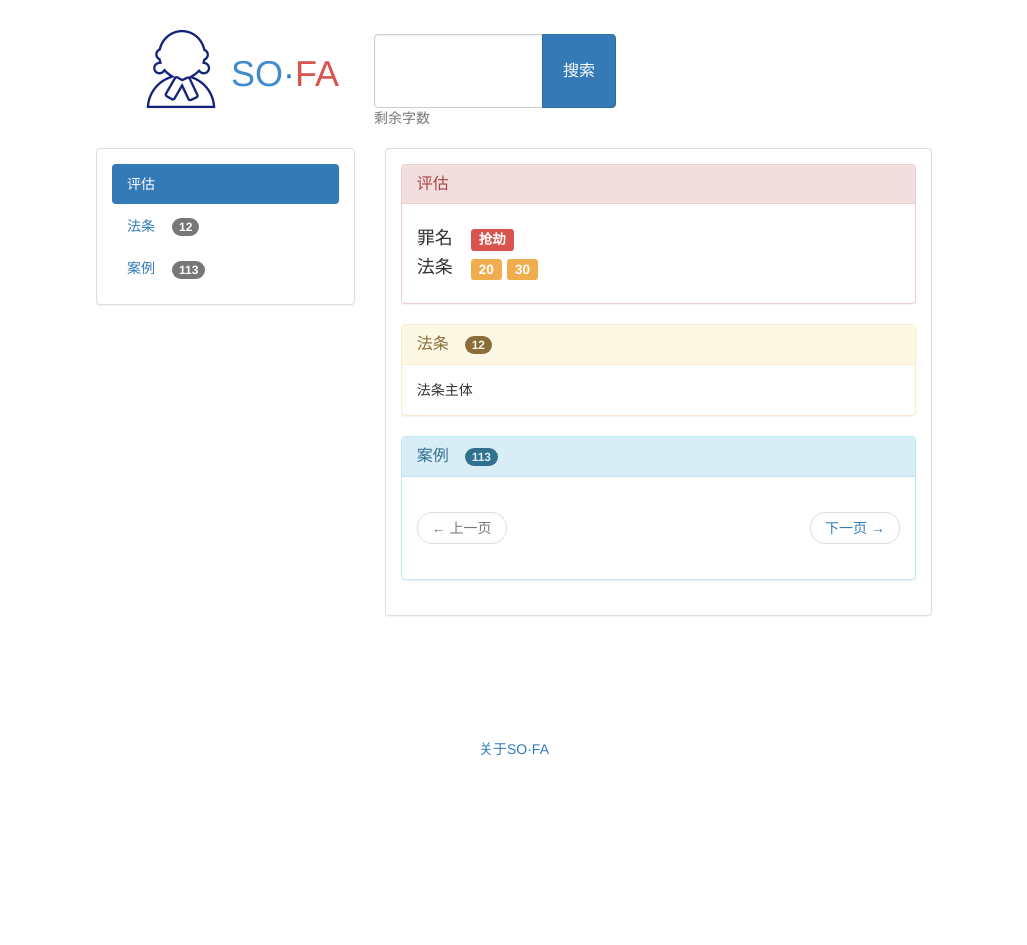
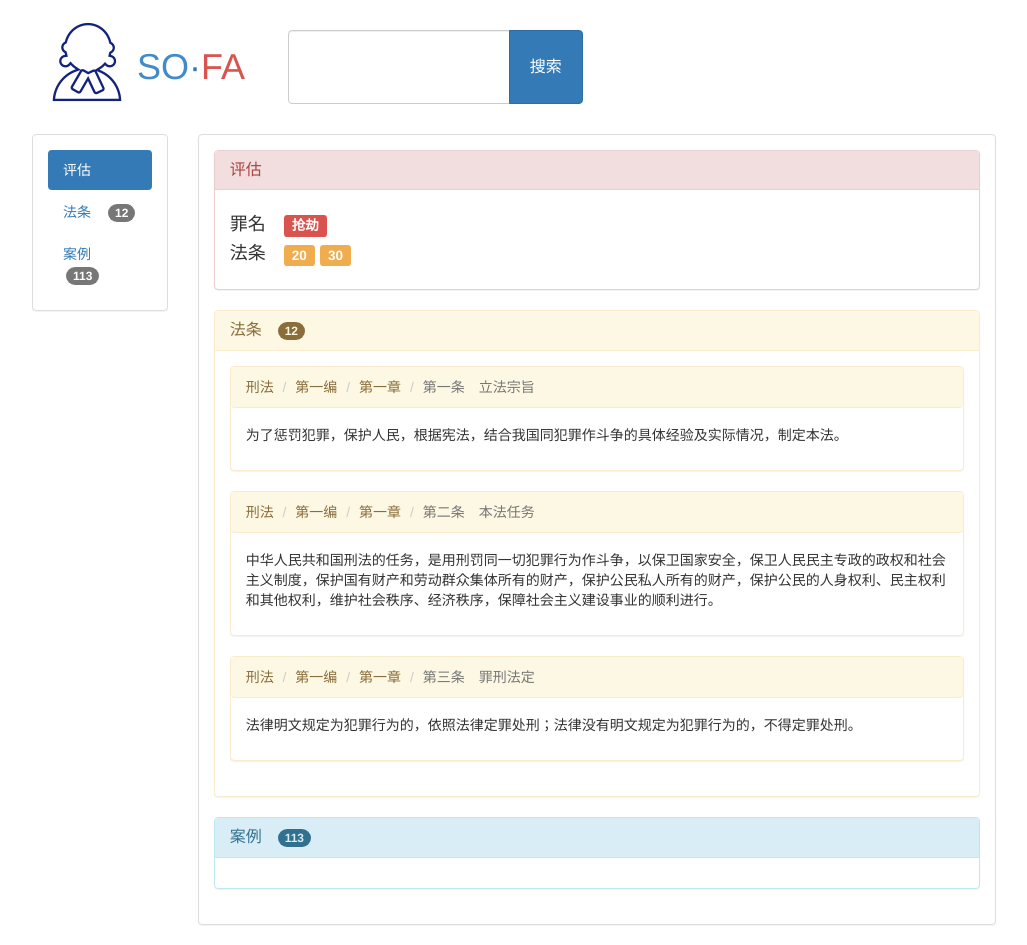
Before and after one commit to ZiUNO/LegalJudgment, a Flask app: template utils/web/flaskr/templates/search.html in a window 1280 px wide. Shown: the whole page, without its empty margins (126-1153 px from the left). Before the commit the page ends 755 px from the top, so only its background shows below. Run offline with Flask 2, Linux system fonts and the light colour scheme; the template is opened without the code that fills it, so the values that code supplies are empty; parts of the project's set-up code (start-up, migrations or seed data) failed here and were passed over; some libraries are stand-ins or nearby versions.

Commit message:
Complete: index.html:当输入为空格时不进行跳转（取消监听字数） search.html:实现法条显示/评估（取消导航） Next: search.html:显示来自觅律搜索的相关案例

```diff
--- a/utils/web/flaskr/templates/search.html
+++ b/utils/web/flaskr/templates/search.html
@@ -15,7 +15,7 @@
                 $(this).addClass('active');
             });
             $(' textarea').keydown(function (e) {
-                if (e.which === 13){
+                if (e.which === 13) {
                     e.preventDefault();
                     $(' form').submit();
                 }
@@ -24,10 +24,10 @@
     </script>
 </head>
 <body>
-<div class="container-fluid" style="margin-left: 15%; margin-right: 15%;">
+<div class="container-fluid" style="margin-left: 10%; margin-right: 10%;">
     <div class="row-fluid">
         <div class="span12">
-            <div class="row-fluid" style="display: flex; align-items: center; margin-left: 50px;">
+            <div class="row-fluid" style="display: flex; align-items: center; margin-left: 20px;">
                 <div class="span6">
                     <a href="index.html"><img alt="SOFA" src="img/logo.png" width="100" height="100"/></a>
                 </div>
@@ -40,7 +40,7 @@
                         </h1>
                     </a>
                 </div>
-                <div class="col-md-4" style="margin-left: 20px; margin-top: 34px;">
+                <div class="col-md-4" style="margin-left: 28px; margin-top: 30px; margin-bottom: 20px;">
                     <form class="form-search input-group" method="get" action="search.html">
                         <textarea class="input-medium search-query form-control"
                                   name="q" rows="3" style="resize: none;"></textarea>
@@ -49,13 +49,10 @@
                                     style="height: 74px; width: 74px; font-size: 16px;">搜索</button>
                         </span>
                     </form>
-                    <p class="text-left text-muted" style="font-weight: lighter;">剩余字数</p>
-                    <!--TODO 最多剩余输入200字 结合jquery-->
                 </div>
             </div>
-            <!-- TODO 添加显示结果列表-->
             <div class="row-fluid" style="margin-top: 10px;">
-                <div class="span4 col-md-4">
+                <div class="span4 col-md-2">
                     <div class="panel panel-default">
                         <div class="panel-body">
                             <ul id="nav" class="nav nav-pills nav-stacked">
@@ -66,7 +63,7 @@
                         </div>
                     </div>
                 </div>
-                <div class="col-md-8">
+                <div class="col-md-10">
                     <div class="panel panel-default">
                         <div class="panel-body">
                             <div id="pinggu" class="panel panel-danger">
@@ -86,7 +83,40 @@
                                     <h4 class="panel-title">法条&emsp;<span class="badge">12</span></h4>
                                 </div>
                                 <div class="panel-body">
-                                    法条主体
+                                    <div class="panel panel-warning">
+                                        <ol class="breadcrumb panel-heading" style="margin-bottom: 2px;">
+                                            <li>刑法</li>
+                                            <li>第一编</li>
+                                            <li>第一章</li>
+                                            <li class="active">第一条&emsp;立法宗旨</li>
+                                        </ol>
+                                        <div class="panel-body">
+                                            <p>为了惩罚犯罪，保护人民，根据宪法，结合我国同犯罪作斗争的具体经验及实际情况，制定本法。</p>
+                                        </div>
+                                    </div>
+                                    <div class="panel panel-warning">
+                                        <ol class="breadcrumb panel-heading" style="margin-bottom: 2px;">
+                                            <li>刑法</li>
+                                            <li>第一编</li>
+                                            <li>第一章</li>
+                                            <li class="active">第二条&emsp;本法任务</li>
+                                        </ol>
+                                        <div class="panel-body">
+                                            <p>
+                                                中华人民共和国刑法的任务，是用刑罚同一切犯罪行为作斗争，以保卫国家安全，保卫人民民主专政的政权和社会主义制度，保护国有财产和劳动群众集体所有的财产，保护公民私人所有的财产，保护公民的人身权利、民主权利和其他权利，维护社会秩序、经济秩序，保障社会主义建设事业的顺利进行。</p>
+                                        </div>
+                                    </div>
+                                    <div class="panel panel-warning">
+                                        <ol class="breadcrumb panel-heading" style="margin-bottom: 2px;">
+                                            <li>刑法</li>
+                                            <li>第一编</li>
+                                            <li>第一章</li>
+                                            <li class="active">第三条&emsp;罪刑法定</li>
+                                        </ol>
+                                        <div class="panel-body">
+                                            <p>法律明文规定为犯罪行为的，依照法律定罪处刑；法律没有明文规定为犯罪行为的，不得定罪处刑。</p>
+                                        </div>
+                                    </div>
                                 </div>
                             </div>
                             <div id="anli" class="panel panel-info">
@@ -94,14 +124,7 @@
                                     <h4 class="panel-title">案例&emsp;<span class="badge">113</span></h4>
                                 </div>
                                 <div class="panel-body">
-                                    <nav aria-label="...">
-                                        <ul class="pager">
-                                            <li class="previous disabled"><a href="#"><span
-                                                    aria-hidden="true">&larr;</span> 上一页</a></li>
-                                            <li class="next"><a href="#">下一页 <span
-                                                    aria-hidden="true">&rarr;</span></a></li>
-                                        </ul>
-                                    </nav>
+                                    <!--TODO 显示来自觅律搜索的相关案例-->
                                 </div>
                             </div>
                         </div>
@@ -111,12 +134,5 @@
         </div>
     </div>
 </div>
-<footer class="text-center" style="width: 100%; position: absolute; bottom: 34px;">
-    <div class="row-fluid">
-        <div class="span12">
-            <button type="button" class="btn btn-link"><a href="about.html">关于SO·FA</a></button>
-        </div>
-    </div>
-</footer>
 </body>
 </html>
```
Also changed, not shown: utils/web/flaskr/templates/index.html (+5 -2 lines). Lines whose indentation alone changed are shown as unchanged.
